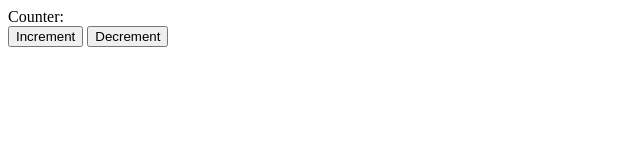
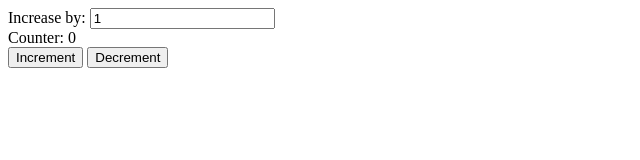
Before and after one commit to theNamskov/scaling-pancake, a plain HTML site: page redux/counter/index.html in a window 1280 px wide. Shown: the whole page, without its empty margins (0-640 px from the left). Drawn offline with Linux system fonts and the light colour scheme.

Commit message:
updated ui to add a custom step input

```diff
--- a/redux/counter/index.html
+++ b/redux/counter/index.html
@@ -6,17 +6,21 @@
     <meta name="viewport" content="width=device-width, initial-scale=1.0">
     <title>Redux Counter</title>
 
-    <script src="app.js"></script>
 </head>
 <body>
 
     <div>
+        Increase by: <span><input type="number" name="step" id="step" value="1" min="1"></span>
+    </div>
+
+    <div>
         Counter:
-        <span id="counter"></span>
+        <span id="counter">0</span>
     </div>
 
     <button id="inc">Increment</button>
     <button id="dec">Decrement</button>
 
+    <script src="app.js"></script>
 </body>
 </html>
```
